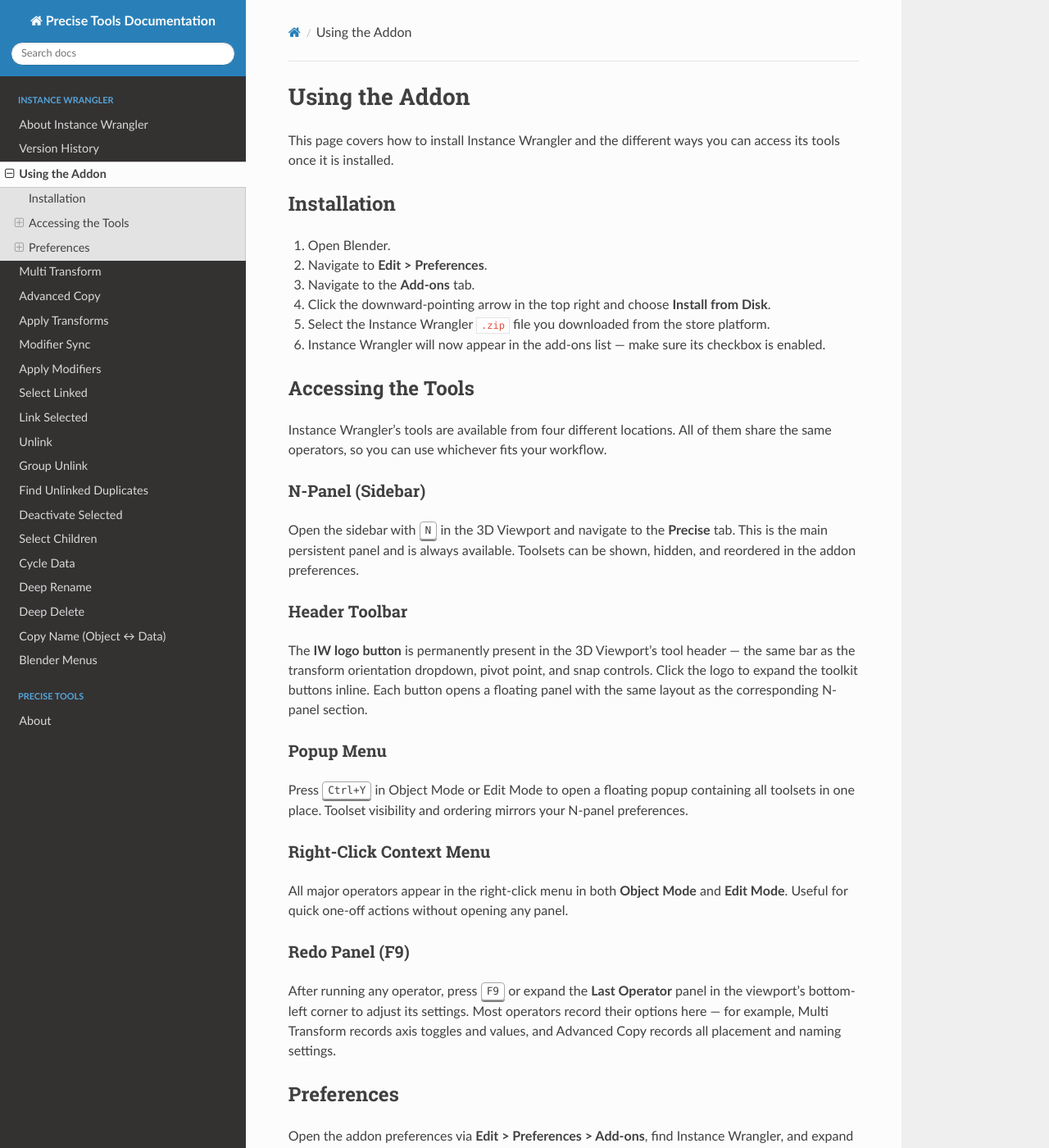
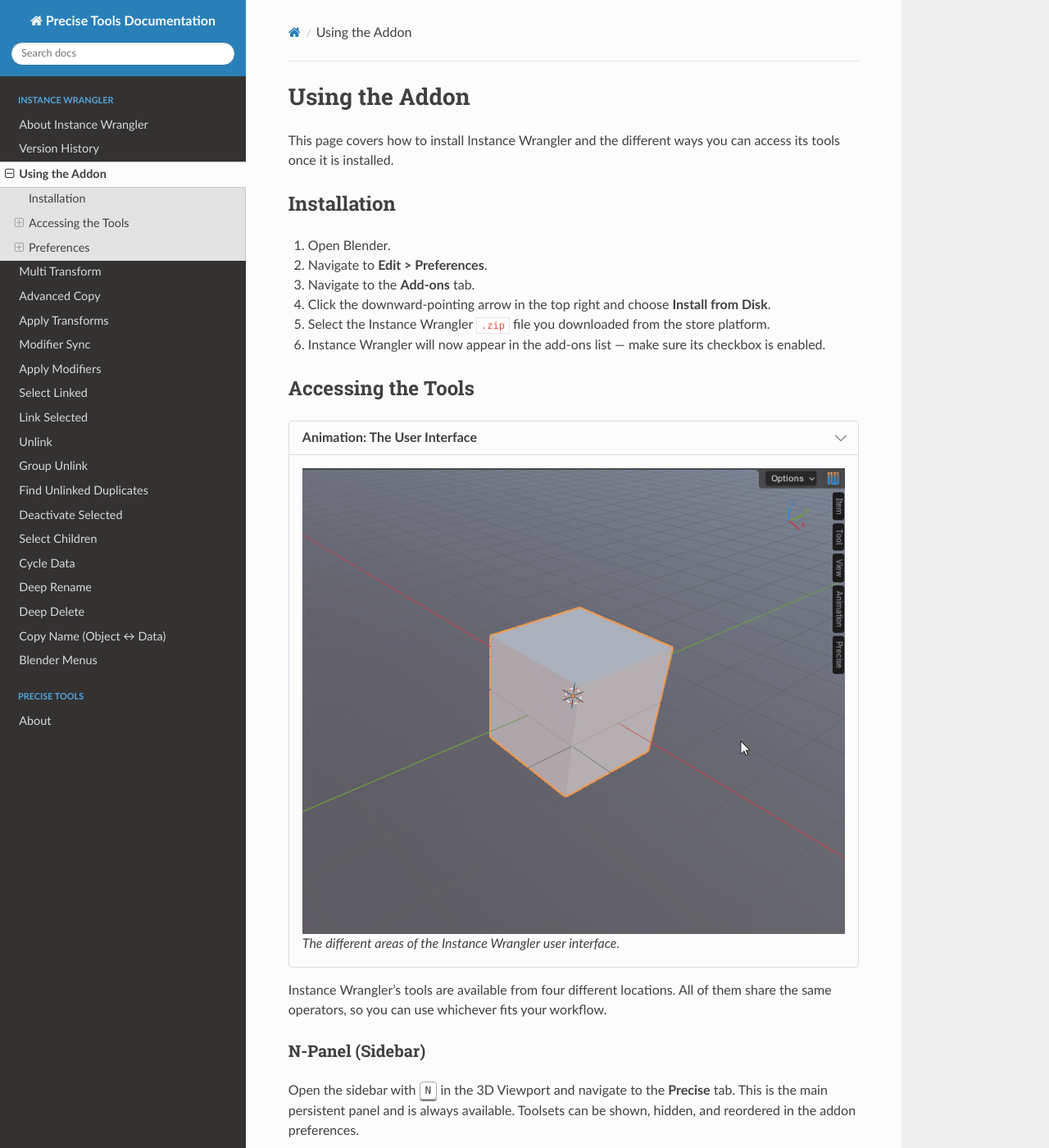
Before and after one commit to jb1981dev/Precise-Docs, a Sphinx documentation site: the page built from docs/source/instwrangler/usingtheaddon.rst, in a window 1280 px wide and 1400 px high. Shown: the whole window at 82% size. Built offline with Sphinx 7.4.7 and the Read the Docs theme 3.1.0, drawn with Linux system fonts in a browser that asks for light colours.

Commit message:
Add user interface GIF to documentation for Instance Wrangler

```diff
--- a/docs/source/instwrangler/usingtheaddon.rst
+++ b/docs/source/instwrangler/usingtheaddon.rst
@@ -19,6 +19,14 @@ Installation
 Accessing the Tools
 -------------------
 
+.. dropdown:: Animation: The User Interface
+   :open:
+
+   .. figure:: images/user_interface.gif
+      :align: center
+
+   *The different areas of the Instance Wrangler user interface.*
+
 Instance Wrangler's tools are available from four different locations. All of them share the same operators, so you can use whichever fits your workflow.
 
 N-Panel (Sidebar)
@@ -26,24 +34,10 @@ N-Panel (Sidebar)
 
 Open the sidebar with :kbd:`N` in the 3D Viewport and navigate to the **Precise** tab. This is the main persistent panel and is always available. Toolsets can be shown, hidden, and reordered in the addon preferences.
 
-..
-   IMAGE PLACEHOLDER
-   .. figure:: images/accessing_npanel.png
-      :align: center
-
-   *The Instance Wrangler N-panel in the Precise tab.*
-
 Header Toolbar
 ^^^^^^^^^^^^^^
 
 The **IW logo button** is permanently present in the 3D Viewport's tool header — the same bar as the transform orientation dropdown, pivot point, and snap controls. Click the logo to expand the toolkit buttons inline. Each button opens a floating panel with the same layout as the corresponding N-panel section.
-
-..
-   IMAGE PLACEHOLDER
-   .. figure:: images/accessing_header.png
-      :align: center
-
-   *The header toolbar with toolkit buttons expanded.*
 
 Popup Menu
 ^^^^^^^^^^
```
Also changed, not shown: docs/source/instwrangler/images/user_interface.gif (added).
